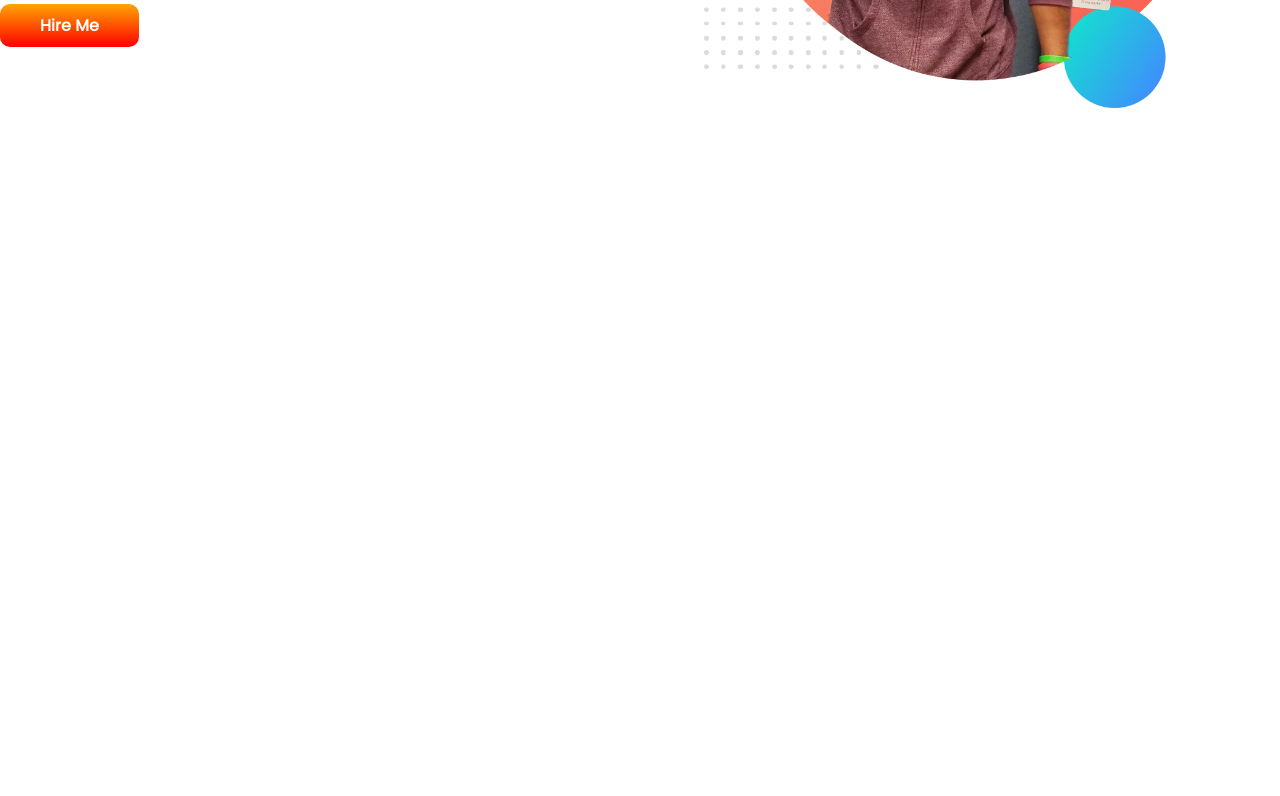
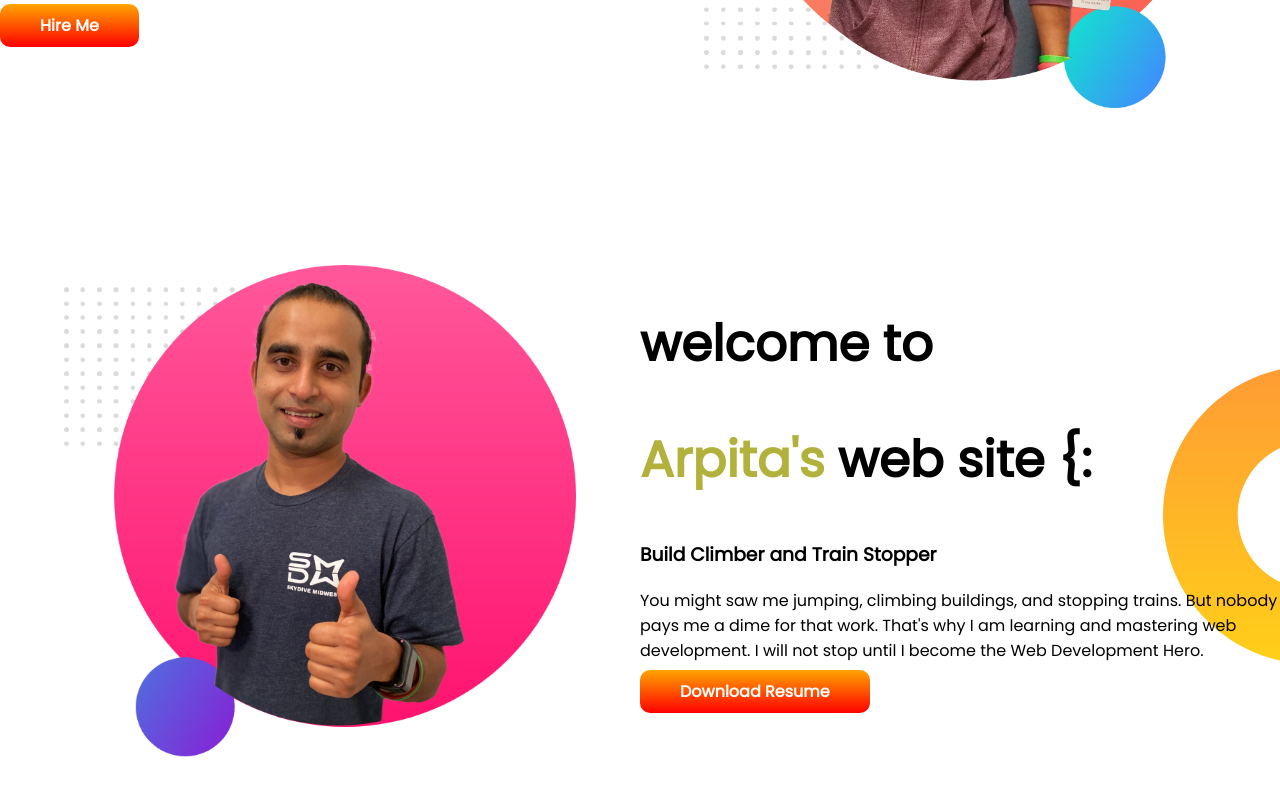
Before and after one commit to arpita87/developer-portfolio, a plain HTML site: page index.html in a window 1280 px wide. Shown: the part 400-1196 px from the top of the page. Before the commit the page ends 800 px from the top, so only its background shows below. Drawn offline with Linux system fonts and the light colour scheme.

Commit message:
one third task

```diff
--- a/index.html
+++ b/index.html
@@ -19,7 +19,20 @@
             <a class="link-button" target="_blank" href="https://github.com/arpita87/developer-portfolio">Hire Me</button></a>
 
         </div>
-       <div class="half-width"> <img src="images/jhankar.png"></div>
+
+       <div class="half-width"> <img src="images/jhankar.png">
+    </div>
     </section>
+    <section class="imag1">
+        <div class="half-width"> <img src="images/jhankar2.png"></div>
+        <div class="half-width"  class="imag1"><h1>welcome to </h1>
+            <h1><span id="nt">Arpita's</span> web site {:</h1>
+                <h3>Build Climber and Train Stopper</h3>
+                <p>You might saw me jumping, climbing buildings, and stopping trains. But nobody pays me a dime for that work. That's why I am learning and mastering web development. I will not stop until I become the Web Development Hero.</p>
+                <a class="link-button" target="_blank" href="https://github.com/arpita87/developer-portfolio">Download Resume</button></a>
+
+            </div>
+
+        </section>
     </body>
 </html>
--- a/style.css
+++ b/style.css
@@ -10,6 +10,7 @@ h1{
 }
 section{
     display: flex;
+    margin-bottom:150px;
 }
 .half-width{
     width:50%;
@@ -32,3 +33,9 @@ section{
     background-image:url(images/top-banner.png);
     background-repeat:no-repeat;
 }
+.imag1{
+    background-image:url(images/dream-bg.png);
+    background-repeat:no-repeat;
+    background-position: right;
+
+}
```
